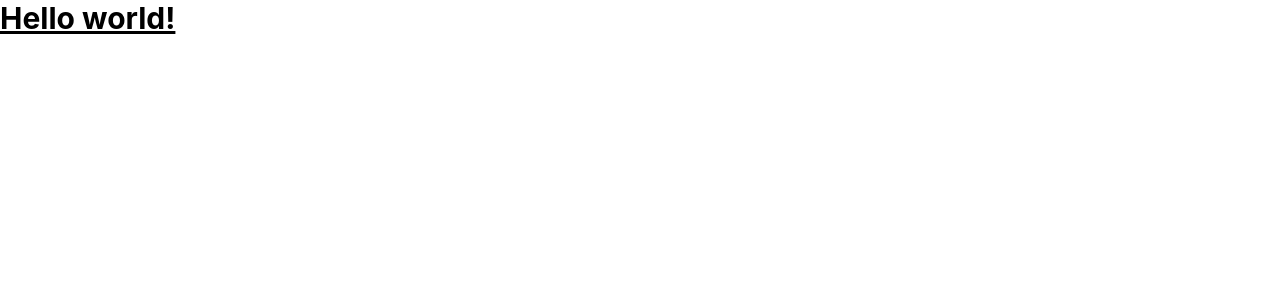
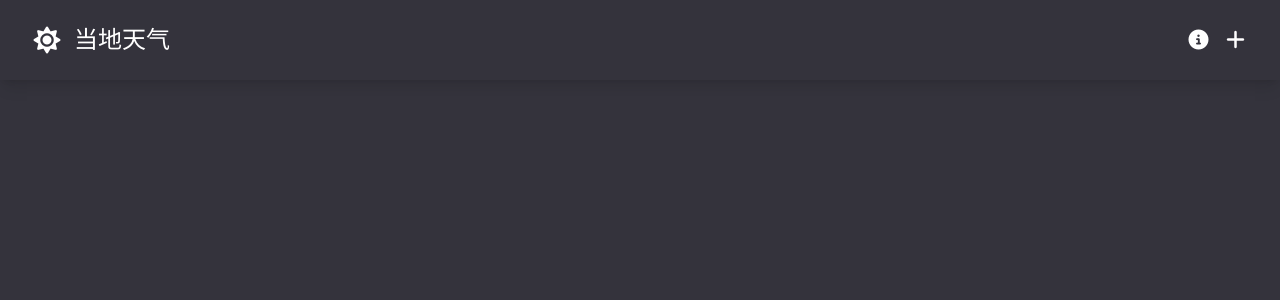
Before and after one commit to neptoo/weather-app, a Vue app: page / in a window 1280 px wide. Before the commit this address had no page. Shown: the top 300 px of the page. Built offline with nearby package versions, Linux system fonts and the light colour scheme.

Commit message:
导航栏开发

```diff
--- a/index.html
+++ b/index.html
@@ -4,7 +4,8 @@
     <meta charset="UTF-8">
     <link rel="icon" href="/favicon.ico">
     <meta name="viewport" content="width=device-width, initial-scale=1.0">
-    <title>Vite App</title>
+    <title>天气</title>
+    <link rel="stylesheet" href="https://cdnjs.cloudflare.com/ajax/libs/font-awesome/7.0.1/css/all.min.css" integrity="sha512-2SwdPD6INVrV/lHTZbO2nodKhrnDdJK9/kg2XD1r9uGqPo1cUbujc+IYdlYdEErWNu69gVcYgdxlmVmzTWnetw==" crossorigin="anonymous" referrerpolicy="no-referrer" />
   </head>
   <body>
     <div id="app"></div>
--- a/src/App.vue
+++ b/src/App.vue
@@ -1,9 +1,12 @@
-<script setup></script>
+<script setup>
+import NavigationBar from './components/NavigationBar.vue';
+
+</script>
 
 <template>
-  <h1 class="text-3xl font-bold underline">
-    Hello world!
-  </h1>
+  <div class="flex flex-col min-h-screen bg-primary">
+    <NavigationBar />
+  </div>
 </template>
 
 <style scoped></style>
--- /dev/null
+++ b/src/components/BaseModel.vue
@@ -0,0 +1,22 @@
+<template>
+    <div v-show="modalActive" class="absolute w-full bg-black-30 h-screen top-0 left-0 flex justify-center px-8">
+        <div v-if="modalActive" class="p-6 bg-white self-start mt-32 max-screen-md rounded-md">
+            <slot></slot>
+            <button class="text-white bg-primary py-2 px-6 mt-8">关闭</button>
+        </div>
+    </div>
+</template>
+
+<script setup>
+defineProps({
+    modalActive: {
+        type: Boolean,
+        default: false
+    }
+})
+
+</script>
+
+<style lang="scss" scoped>
+
+</style>
--- /dev/null
+++ b/src/components/NavigationBar.vue
@@ -0,0 +1,50 @@
+<template>
+    <header class="sticky top-0 bg-primary shadow-lg">
+        <nav class="container flex flex-col sm:flex-row items-center gap-4 text-white py-6">
+            <RouterLink :to="{ name: 'home' }">
+                <div class="flex items-center gap-3">
+                    <i class="fa-solid fa-sun text-2xl"></i>
+                    <p class="text-2xl">当地天气</p>
+                </div>
+            </RouterLink>
+            <div class="flex gap-3 flex-1 justify-end">
+                <i class="fa-solid fa-circle-info text-xl hover:text-secondary duration-150 cursor-pointer"></i>
+                <i class="fa-solid fa-plus text-xl hover:text-secondary duration-150 cursor-pointer"></i>
+            </div>
+            <BaseModel>
+                <div class="text-black">
+                    <h1 class="text-2xl mb-1">关于本站：</h1>
+                    <p class="mb-4">
+                        可查看所选城市的当前天气和未来天气
+                    </p>
+                    <h2 class="text-2xl">使用方法：</h2>
+                    <ol class="list-decimal list-inside mb-4">
+                        <li>
+                            在搜索框中输入城市名称，即可搜索对应的城市
+                        </li>
+                        <li>
+                            在搜索结果中选择一个城市，可以直接打开该城市的天气页面
+                        </li>
+                        <li>
+                            点击右上角的“+”图标来添加和保存城市，之后可以在主页中查看
+                        </li>
+                    </ol>
+
+                    <h2 class="text-2xl">移除城市</h2>
+                    <p>
+                        如果你不再需要关注某个城市，请在主页中选中该城市。然后在页面底部会有删除该城市的选项
+                    </p>
+                </div>
+
+            </BaseModel>
+        </nav>
+    </header>
+</template>
+
+<script setup>
+import { RouterLink } from 'vue-router';
+import BaseModel from './BaseModel.vue';
+
+</script>
+
+<style lang="scss" scoped></style>
--- a/src/main.css
+++ b/src/main.css
@@ -1 +1,21 @@
 @import "tailwindcss";
+
+@theme {
+    /* green */
+  /* --color-primary: #478484;
+  --color-secondary: #60a479; */
+  /* black */
+  --color-primary: #34333c;
+  --color-secondary: #667179;
+  /* blue */
+  /* --color-primary: #00668A;
+  --color-secondary: #004E71; */
+}
+
+@layer base {
+    .container {
+        padding: 2rem;
+        margin: 0 auto;
+        /* text-align: center; */
+    }
+}
--- a/src/router/index.js
+++ b/src/router/index.js
@@ -1,8 +1,15 @@
 import { createRouter, createWebHistory } from 'vue-router'
+import HomeView from '@/views/HomeView.vue'
 
 const router = createRouter({
   history: createWebHistory(import.meta.env.BASE_URL),
-  routes: [],
+  routes: [
+    {
+      path: "/",
+      name: 'home',
+      component: HomeView
+    }
+  ],
 })
 
 export default router
--- /dev/null
+++ b/src/views/HomeView.vue
@@ -0,0 +1,19 @@
+<template>
+    <div>
+
+    </div>
+</template>
+
+<script>
+export default {
+    setup () {
+
+
+        return {}
+    }
+}
+</script>
+
+<style lang="scss" scoped>
+
+</style>
```
Also changed, not shown: 1 other file (tests, documents, lock files or other folders).
